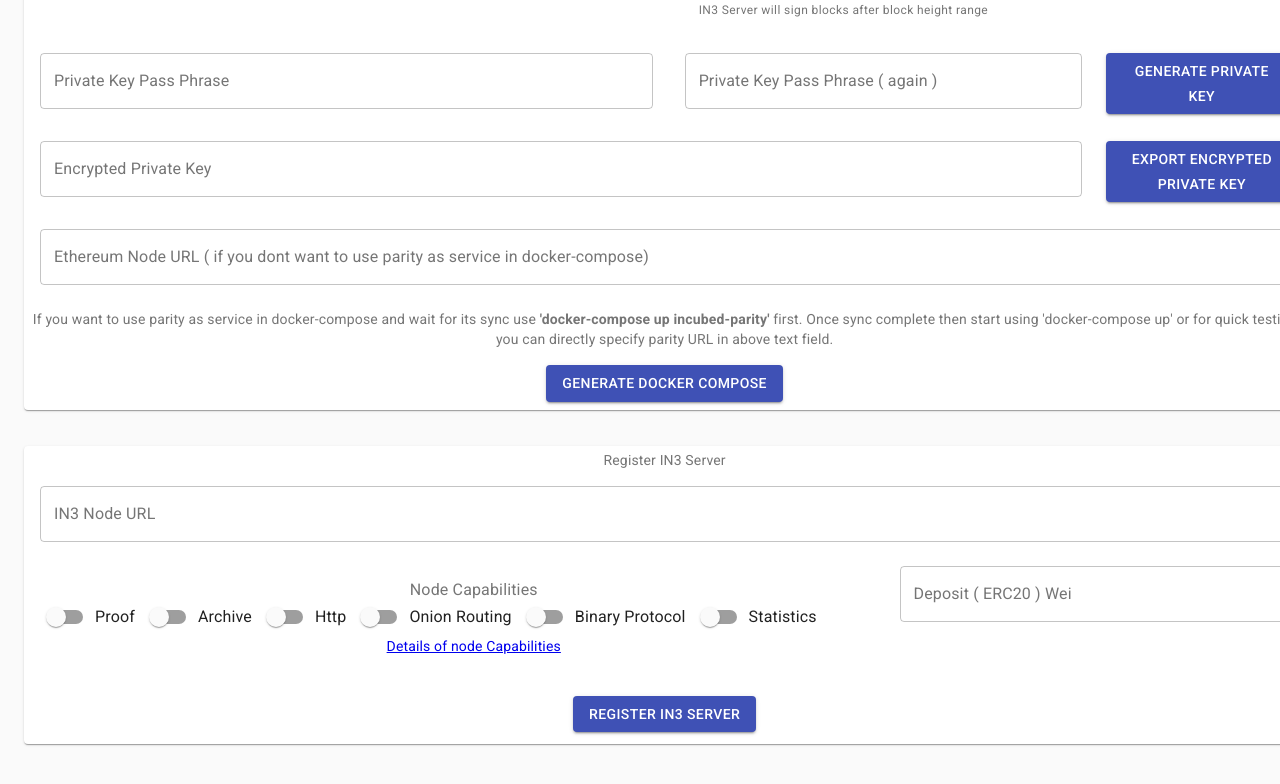
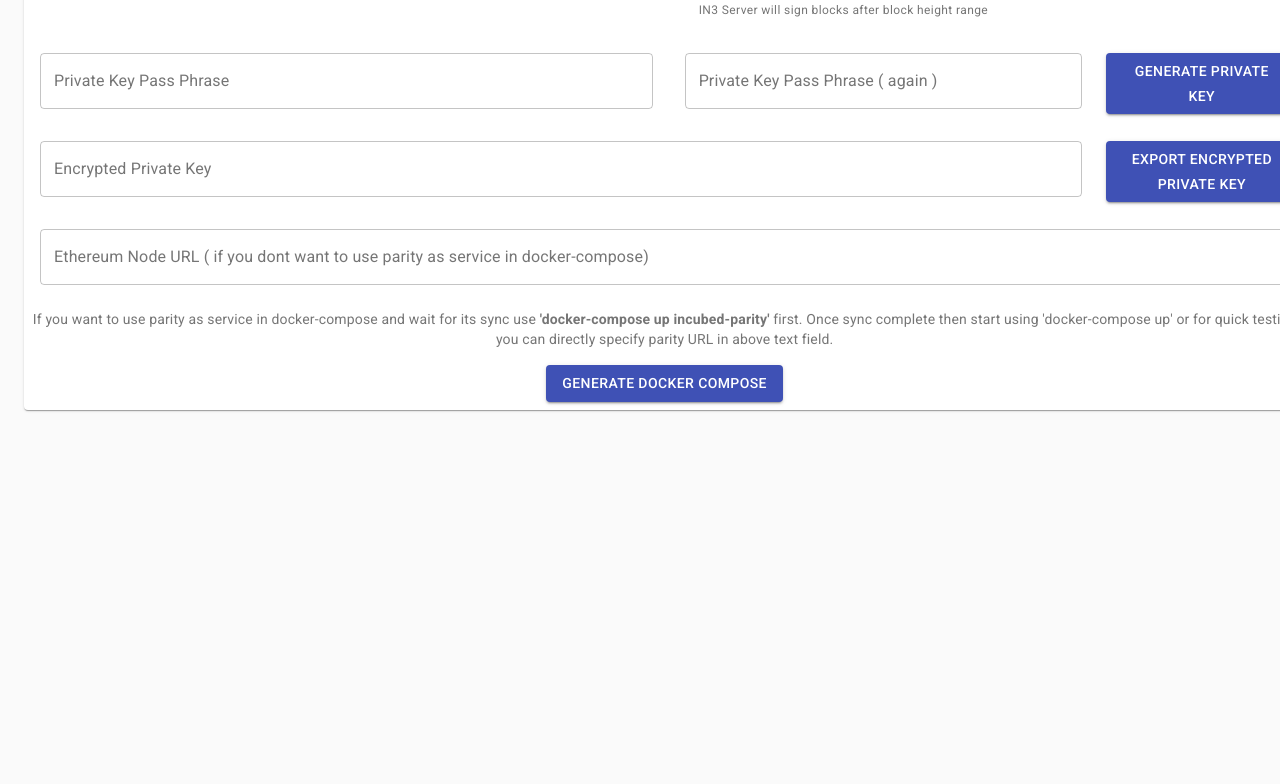
Before and after one commit to blockchainsllc/in3-server-setup-tool, a React (Create React App) app: page / in a window 1280 px wide. Shown: the part 715-1499 px from the top of the page. After the commit the page ends 1205 px from the top, so only its background shows below. Built offline with nearby package versions, Linux system fonts and the light colour scheme.

Commit message:
removed registration from settings tab

```diff
--- a/src/Components/SettingsComponent.js
+++ b/src/Components/SettingsComponent.js
@@ -310,140 +310,7 @@ const SettingsComponent = (props) => {
 
             <br /> <br />
 
-            <PaperComponent>
-                <Grid container spacing={1}>
-                    <Grid item xs={12}>
-                        {props.showProgressBar ? <LinearProgress /> : null}
-                        <Typography variant="body2" color="textSecondary" component="p">Register IN3 Server</Typography>
-                    </Grid>
-
-                    <Grid item xs={12}>
-                        <FormControl fullWidth className={classes.margin}>
-                            <TextField
-                                id="in3nodeurl"
-                                label="IN3 Node URL"
-                                className={classes.textField}
-                                value={props.in3nodeurl}
-                                onChange={props.handleChange}
-                                variant="outlined"
-                            />
-                        </FormControl>
-                    </Grid>
-
-                    <Grid item xs={8}>
-                        <FormControl fullWidth className={classes.margin2} component="fieldset">
-                            <FormLabel component="legend">Node Capabilities</FormLabel>
-                            <FormGroup row>
-
-                                <FormControlLabel
-                                    control={
-                                        <Switch
-                                            id="capproof"
-                                            checked={props.capproof}
-                                            onChange={props.handleChange}
-                                            value="1"
-                                            color="primary"
-                                        />
-                                    }
-                                    label="Proof"
-                                />
-
-                                <FormControlLabel
-                                    control={
-                                        <Switch
-                                            id="caparchive"
-                                            checked={props.caparchive}
-                                            onChange={props.handleChange}
-                                            value="4"
-                                            color="primary"
-                                        />
-                                    }
-                                    label="Archive"
-                                />
-
-                                <FormControlLabel
-                                    control={
-                                        <Switch
-                                            id="caphttp"
-                                            checked={props.caphttp}
-                                            onChange={props.handleChange}
-                                            value="8"
-                                            color="primary"
-                                        />
-                                    }
-                                    label="Http"
-                                />
-
-                                <FormControlLabel
-                                    control={
-                                        <Switch
-                                            id="caponion"
-                                            checked={props.caponion}
-                                            onChange={props.handleChange}
-                                            value="32"
-                                            color="primary"
-                                        />
-                                    }
-                                    label="Onion Routing"
-                                />
-
-                                <FormControlLabel
-                                    control={
-                                        <Switch
-                                            id="capbinary"
-                                            checked={props.capbinary}
-                                            onChange={props.handleChange}
-                                            value="32"
-                                            color="primary"
-                                        />
-                                    }
-                                    label="Binary Protocol"
-                                />
-
-                                <FormControlLabel
-                                    control={
-                                        <Switch
-                                            id="capstats"
-                                            checked={props.capstats}
-                                            onChange={props.handleChange}
-                                            value="32"
-                                            color="primary"
-                                        />
-                                    }
-                                    label="Statistics"
-                                />
-
-                            </FormGroup>
-                            <a href='https://in3.readthedocs.io/en/develop/spec.html#node-structure' target="_blank">Details of node Capabilities</a>
-                        </FormControl>
-                    </Grid>
-
-                    <Grid item xs={4}>
-                        <FormControl fullWidth className={classes.margin}>
-                            <TextField
-                                id="deposit"
-                                label="Deposit ( ERC20 ) Wei"
-                                className={classes.textField}
-                                value={props.deposit}
-                                onChange={props.handleChange}
-                                variant="outlined"
-                                helperText=""
-                            />
-                        </FormControl>
-                    </Grid>
-
-                    <Grid item xs={12}>
-                        <Button variant="contained" color="primary" className={classes.button} onClick={props.registerin3}>Register IN3 Server</Button>
-                    </Grid>
-
-
-                </Grid>
-            </PaperComponent>
-
-            <br />
-
         </form>
-
 
     );
 }
```
